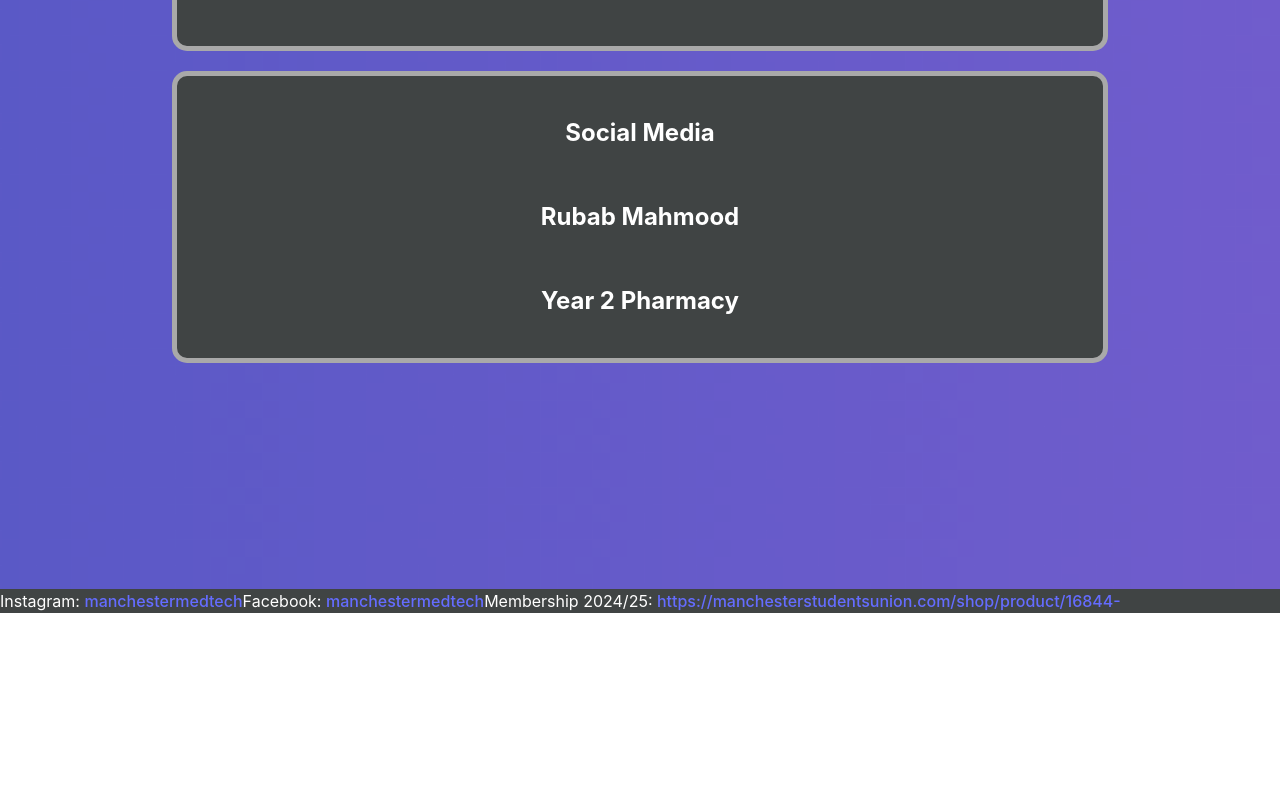
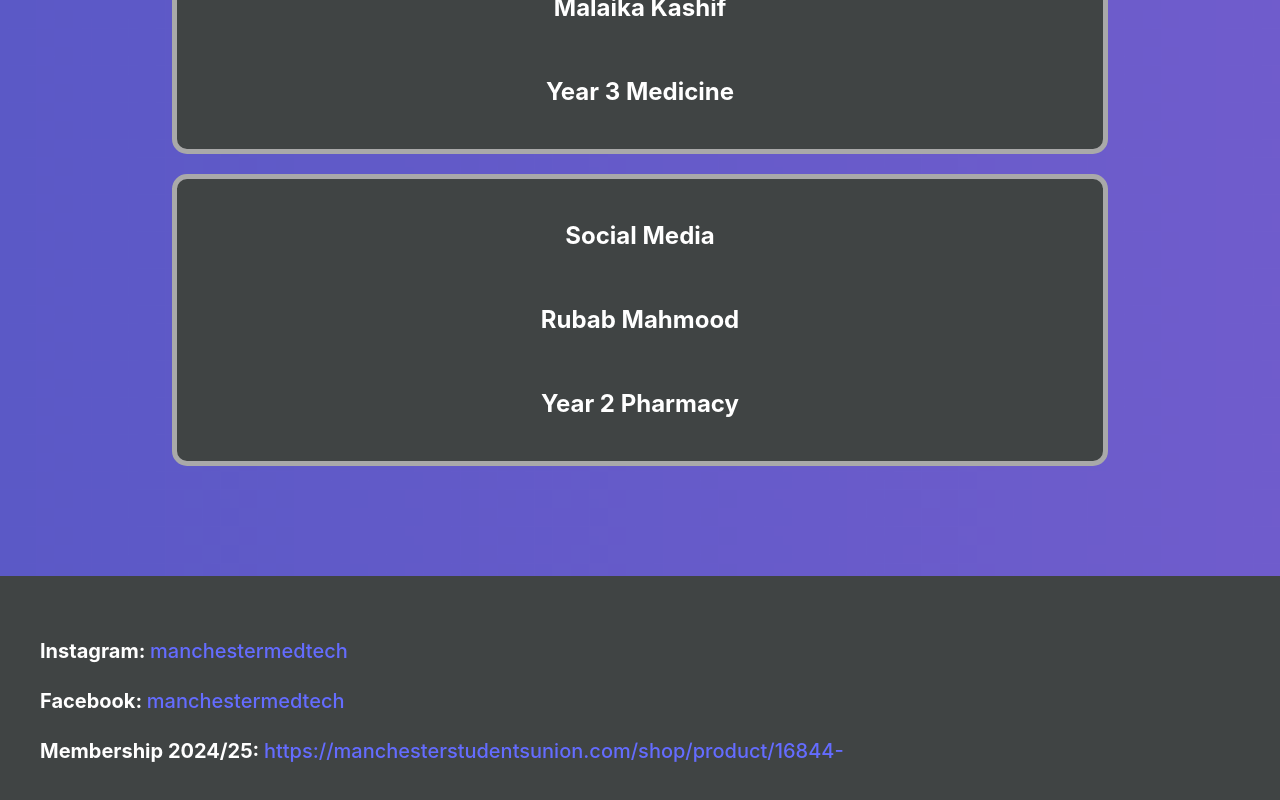
Before and after one commit to Akbari06/manchester-medtech, a React (Vite) app in the folder my-react-app/: page / in a window 1280 px wide. Shown: the part 3115-3915 px from the top of the page. Before the commit the page ends 3744 px from the top, so only its background shows below. Built offline with nearby package versions, Linux system fonts and the light colour scheme.

Commit message:
nav bar needs to be done

```diff
--- a/my-react-app/src/committee_cards.jsx
+++ b/my-react-app/src/committee_cards.jsx
@@ -48,9 +48,9 @@ const CommitteeList = () => {
         minHeight: "100vh",
         width: "100vw",
         margin: 0,
-        paddingTop: "3000px", // Adds space at the top so the first card isn't cut off
+        paddingTop: "3300px", // Adds space at the top so the first card isn't cut off
         overflowY: "auto", // Enables scrolling if needed
-        paddingBottom: "200px"
+        paddingBottom: "100px"
     };
 
     return (
--- a/my-react-app/src/socials.jsx
+++ b/my-react-app/src/socials.jsx
@@ -1,15 +1,27 @@
-function Socials(){
+function Socials() {
     const styles = {
         backgroundColor: "#404444",
         color: "white",
-        textAlign: "left"
+        textAlign: "left",
+        padding: "40px", // Increased padding
+        fontSize: "20px", // Increased font size
+        fontWeight: "bold"
+    };
+
+    const linkStyles = {
+        marginBottom: "20px"
     }
+
     return (
         <div style={styles}>
-            <p>
-            Instagram: <a href="https://www.instagram.com/manchestermedtech/">manchestermedtech</a>
-            Facebook: <a href="https://www.facebook.com/manchestermedtech">manchestermedtech</a>
-            Membership 2024/25: <a href="https://manchesterstudentsunion.com/shop/product/16844-">https://manchesterstudentsunion.com/shop/product/16844-</a>
+            <p style={linkStyles}>
+                Instagram: <a href="https://www.instagram.com/manchestermedtech/">manchestermedtech</a>
+            </p>
+            <p style={linkStyles}>
+                Facebook: <a href="https://www.facebook.com/manchestermedtech">manchestermedtech</a>
+            </p>
+            <p style={linkStyles}>
+                Membership 2024/25: <a href="https://manchesterstudentsunion.com/shop/product/16844-">https://manchesterstudentsunion.com/shop/product/16844-</a>
             </p>
         </div>
     );
```
